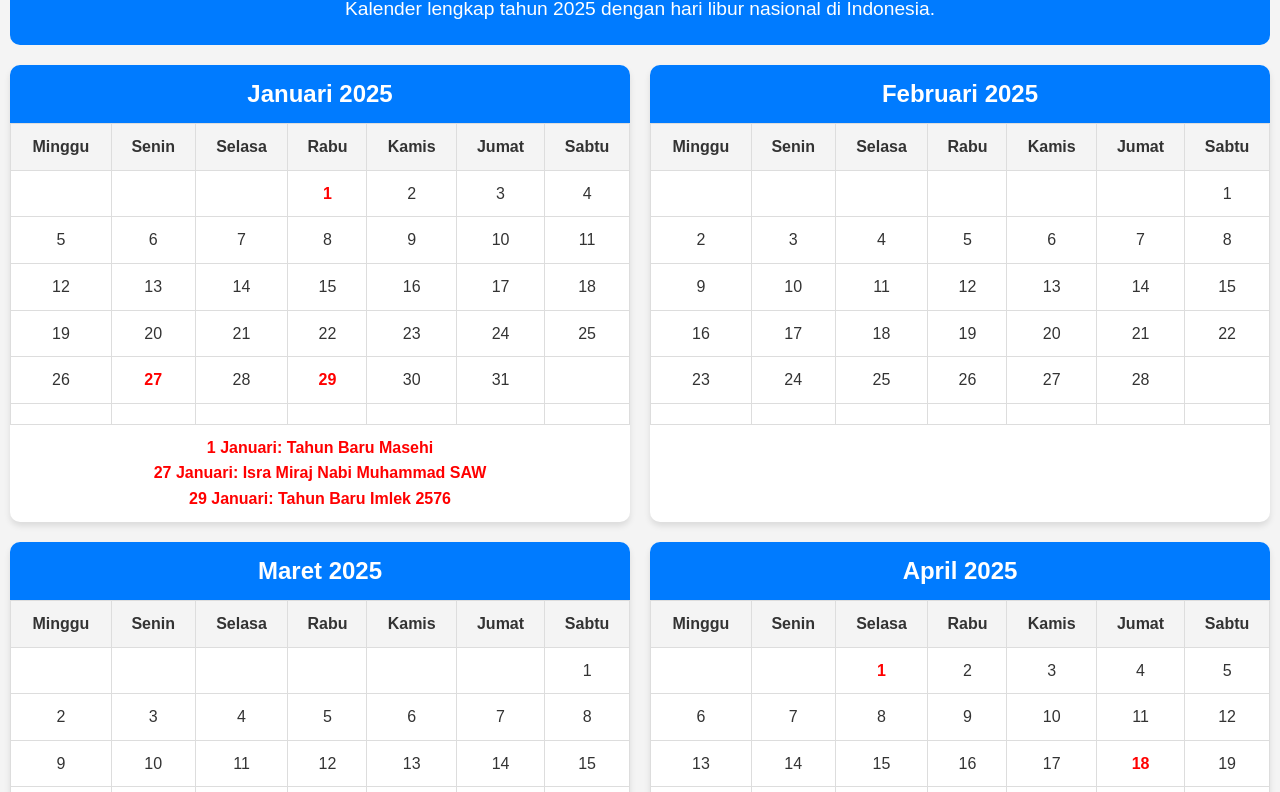
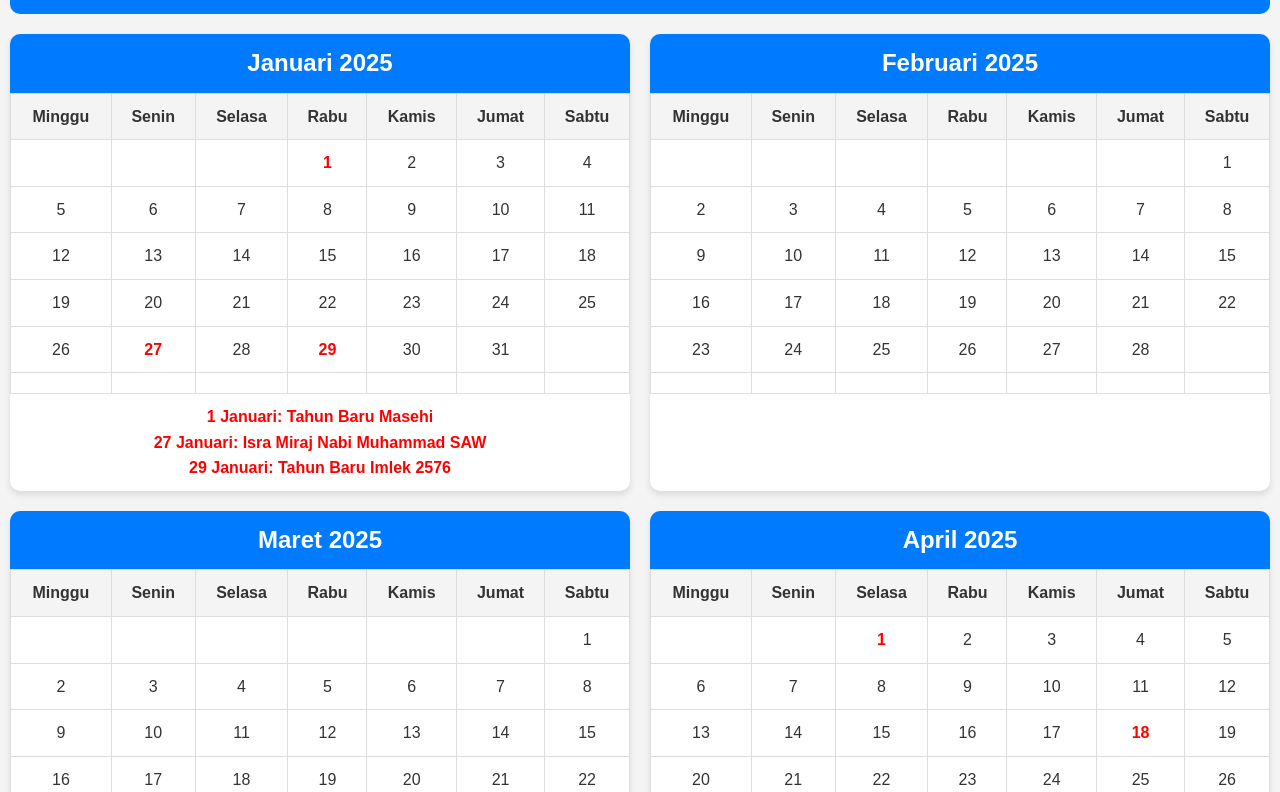
Before and after one commit to pippo131182/kalender, a plain HTML site: page index.html in a window 1280 px wide. Shown: the part 87-879 px from the top of the page. Drawn offline with Linux system fonts and the light colour scheme.

Commit message:
Update index.html

```diff
--- a/index.html
+++ b/index.html
@@ -9,7 +9,7 @@
 <body>
     <header>
         <h1>Kalender 2025</h1>
-        <p>Kalender lengkap tahun 2025 dengan hari libur nasional di Indonesia.</p>
+        <p></p>
     </header>
     <main id="calendar-container">
         <!-- Kalender akan di-generate dengan JavaScript -->
```
